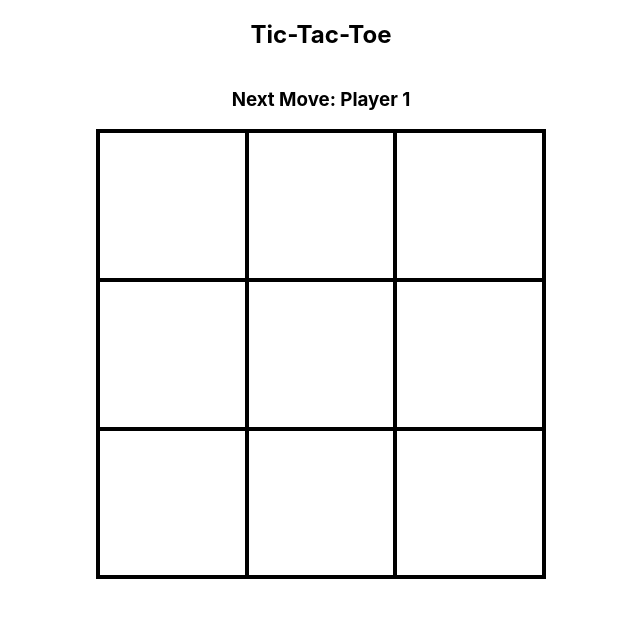
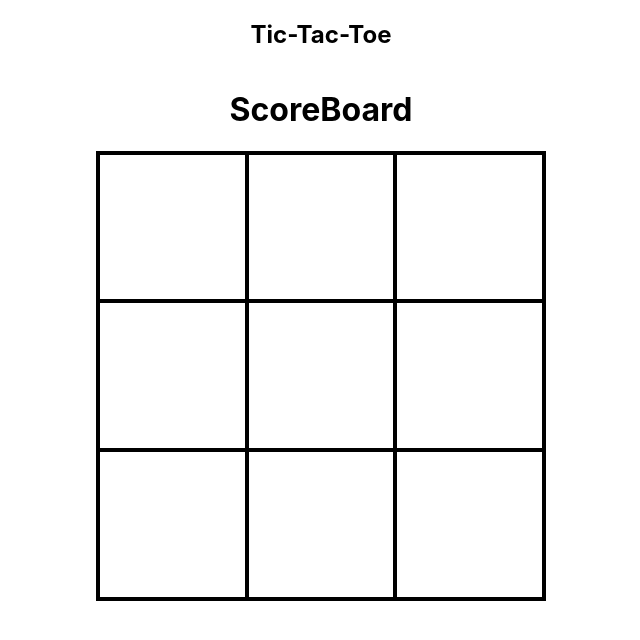
Before and after one commit to green-dot/tic-tac-toe-v2, a React (Create React App) app: page / in a window 1280 px wide. Shown: the top 640 px of the page, without its empty margins (319-959 px from the left). Built offline with nearby package versions, Linux system fonts and the light colour scheme.

Commit message:
updating score board

```diff
--- a/src/components/Board.styles.ts
+++ b/src/components/Board.styles.ts
@@ -17,6 +17,10 @@ export const RowWrapper = styled.div`
   align-items: stretch;
 `;
 
+type CellWrapperProps = {
+  backgroundColor: string
+}
+
 export const CellWrapper = styled.div`
   flex-grow: 1;
   display: flex;
--- a/src/components/Board.tsx
+++ b/src/components/Board.tsx
@@ -17,6 +17,7 @@ const Board: React.FC<BoardProps> = ({boardState, onSquareClick}) => {
       {row.map((cell, cellInd) => (
         <CellWrapper
           key={cellInd}
+          className={'winner'}
           defaultValue={`${rowInd},${cellInd}`}
           onClick={() => onSquareClick(rowInd, cellInd)}
         >
--- /dev/null
+++ b/src/components/ScoreBoard.tsx
@@ -0,0 +1,13 @@
+import React from 'react';
+
+export type ScoreBoardProps = {
+
+}
+
+const ScoreBoard: React.FC<ScoreBoardProps> = () => {
+  return (
+    <h1>ScoreBoard</h1>
+  )
+}
+
+export default ScoreBoard
--- a/src/components/TicTacToe.tsx
+++ b/src/components/TicTacToe.tsx
@@ -1,6 +1,7 @@
 import React, { useState, useEffect } from 'react'
 // import components
 import Board from './Board';
+import ScoreBoard from './ScoreBoard';
 // styles
 import {TicTacToeWrapper} from './TicTacToe.styles';
 import { BoardWrapper } from './Board.styles';
@@ -107,19 +108,7 @@ const TicTacToe = () => {
   return (
     <TicTacToeWrapper>
       <h2>Tic-Tac-Toe</h2>
-      {!gameOver && (
-        <h3>Next Move: Player {currentPlayer +1}</h3>
-        )}
-      {gameOver && (
-        <div>
-          <h3>Game Over!</h3>
-          <p>Scores:</p>
-          <p>Player 1 -  {playerOneScore}</p>
-          <p>Player 2 -  {playerTwoScore}</p>
-          <p>Ties -  {numberOfTies}</p>
-          <button onClick={restartGame}>Restart</button>
-        </div>
-      )}
+      <ScoreBoard />
       <Board
         onSquareClick={cellClicked}
         boardState={boardState}
```
